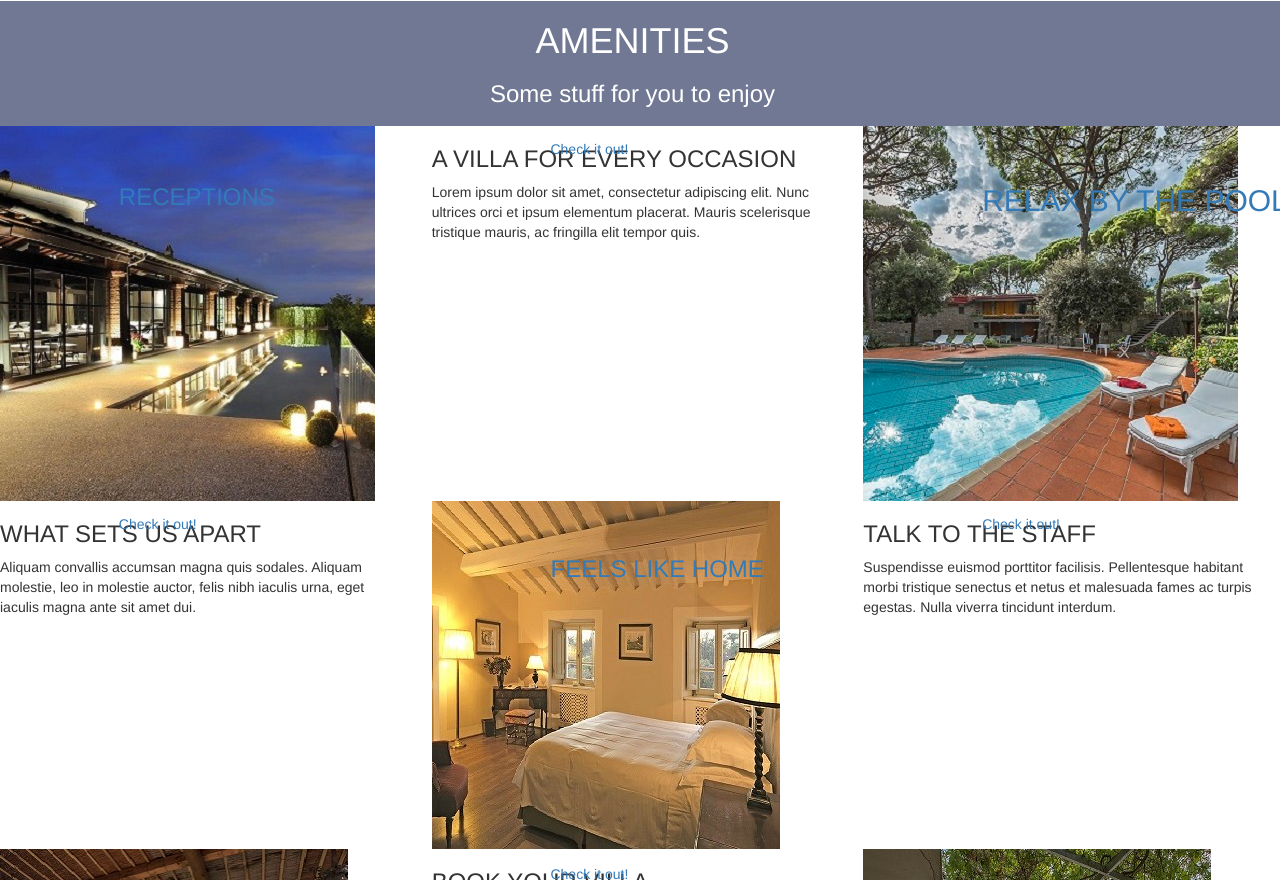
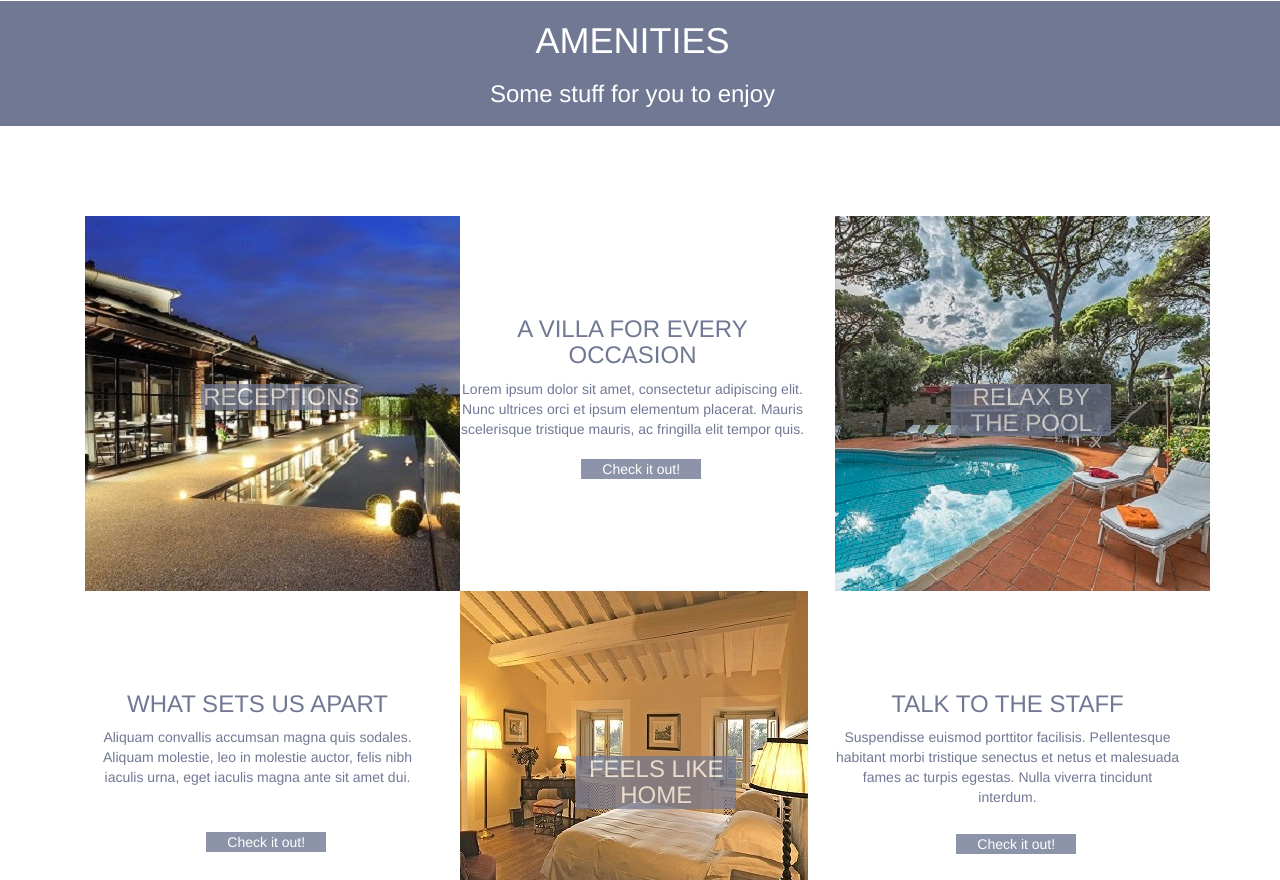
Before and after one commit to LeslieKornes/TuscanyVilla, a plain HTML site: page TuscanyVilla/index.html in a window 1280 px wide. Shown: the part 1920-2800 px from the top of the page. Drawn offline with nearby package versions, Linux system fonts and the light colour scheme.

Commit message:
checkerboard progress

```diff
--- a/TuscanyVilla/content/site.css
+++ b/TuscanyVilla/content/site.css
@@ -1,6 +1,8 @@
 html, body {
   overflow-x: hidden;
 }
+
+/*NAVBAR*/
 
 .navbarColor {
     background-color:#717893;
@@ -43,6 +45,9 @@ html, body {
     color:white;
 }
 
+
+/*PURPLE DESCRIPTION BARS*/
+
 .descriptionBar {
     text-align:center;
     margin-top:0;
@@ -52,9 +57,10 @@ html, body {
     color:white;
 }
 
-
+/*LOCATIONS*/
 .locBarsOneAndThree {
     margin:70px;
+     margin-bottom:70px;
 }
 
 .barOneAndThree {
@@ -66,7 +72,6 @@ html, body {
 
 .locBarTwo {
    background-color:#717893;
-   margin:50px 0px;
 }
 
 .barTwoPic {
@@ -81,6 +86,55 @@ html, body {
     text-align:justify;
 }
 
+/*CHECKERBOARD*/
+
+.checkerboardTopRow {
+    margin-top:90px;
+}
+
+.checkerboardRowOneAndThree {
+    margin-right:70px;
+    margin-left:70px;
+    height:100%;
+}
+
+.checkerboxButton h3 {
+    margin-left:15px;
+   margin-top:130px;
+   color:white;
+   max-width:160px;
+   text-align:center;
+   background-color:#717893;
+   opacity:.7;
+}
+.cover {
+    object-fit:cover;
+}
+
 .checkerboxes {
+    margin-top:100px;
+    text-align: center;
+    color:#717893;
+}
+
+.checkerboxButton p {
+   margin-top:220px;
+    margin-left:20px;
+   background-color:#717893;
+    color:white;
+    max-width:120px;
+    opacity:.8;
+}
+
+.middlecheckerbox {
 
 }
+
+.checkerboardRowTwo {
+    margin-right:70px;
+    margin-left:70px;
+    height:100%;
+}
+.checkerboardBottomRow {
+    margin-bottom: 90px;
+}
--- a/TuscanyVilla/index.html
+++ b/TuscanyVilla/index.html
@@ -44,8 +44,8 @@
     </nav>
 
     <!--FIRST ROW-->
+    <div class="container-fluid">
         <div class="row">
-        <div class="container-fluid">
             <div class="col-md-9"><img src="images/BackYardView.jpg" /></div>
             <h1 class="caption">Tuscany Villa</h1>
             <h3 class="captions">we specialize in relaxation</h3>
@@ -64,8 +64,8 @@
     </div>
 
     <!--LOCATION #1-->
+    <div class="container-fluid">
         <div class="row locBarsOneAndThree">
-        <div class="container-fluid">
             <div class="col-md-7 barOneAndThree">
                 <h2>Location #1</h2>
                 <p>
@@ -81,8 +81,8 @@
     </div>
 
     <!--LOCATION #2-->
+    <div class="container-fluid">
         <div class="row locBarTwo">
-        <div class="container-fluid">
             <div class="col-md-5 barTwoPic"><img src="images/MyHouse.jpeg" /></div>
             <div class="col-md-6 barTwo">
                 <h2>Location #2</h2>
@@ -98,8 +98,8 @@
     </div>
 
     <!--LOCATION #3-->
+    <div class="container-fluid">
         <div class="row locBarsOneAndThree">
-        <div class="container-fluid">
             <div class="col-md-7 barOneAndThree">
                 <h2>Location #3</h2>
                 <p>
@@ -125,40 +125,39 @@
     </div>
 
     <!--CHECKERBOARD LINE #1-->
-    <div class="row checkerboard">
     <div class="container-fluid">
-            <div class="col-md-4 checkerboxes">
+        <div class="row checkerboardTopRow checkerboardRowOneAndThree">
+            <div class="col-md-4">
                 <a href="#"><img class="cover" src="images/Patio.jpg" alt="..."></a>
                 <div class="caption ">
                     <a href="#" class="checkerboxButton"><h3>RECEPTIONS</h3></a>
                 </div>
             </div>
-
             <div class="col-md-4 ">
-                <div class="middlecheckerbox checkerboxes">
+                <div class="checkerboxes">
                     <h3>A VILLA FOR EVERY OCCASION</h3>
                     <p>
                         Lorem ipsum dolor sit amet, consectetur adipiscing elit. Nunc ultrices orci et ipsum
                         elementum placerat. Mauris scelerisque tristique mauris, ac fringilla elit tempor quis.
                     </p>
-                    <div class="caption ">
+                    <div class="caption">
                         <a href="#" class="checkerboxButton"><p>Check it out!</p></a>
                     </div>
                 </div>
             </div>
-            <div class="col-md-4 checkerboxes">
+            <div class="col-md-4">
                 <a href="#"><img class="cover" src="images/Pool.jpg" alt="..."></a>
-                <div class="caption ">
-                    <a href="#" class="checkerboxButton"><h2>RELAX BY THE POOL</h2></a>
-
+                <div class="caption">
+                    <a href="#" class="checkerboxButton"><h3>RELAX BY THE POOL</h3></a>
                 </div>
             </div>
         </div>
     </div>
 
     <!--CHECKERBOARD LINE #2-->
-    <div class="row checkerboardMiddleRow">
+
     <div class="container-fluid">
+        <div class="row checkerboardRowTwo">
             <div class="col-md-4 ">
                 <div class="middlecheckerbox checkerboxes">
                     <h3>WHAT SETS US APART</h3>
@@ -171,7 +170,7 @@
                     </div>
                 </div>
             </div>
-            <div class="col-md-4 checkerboxes">
+            <div class="col-md-4">
                 <a href="#"><img class="cover" src="images/Bedroom.jpg" alt="..."></a>
                 <div class="caption ">
                     <a href="#" class="checkerboxButton"><h3>FEELS LIKE HOME</h3></a>
@@ -193,9 +192,9 @@
     </div>
 
     <!--CHECKERBOARD LINE #3-->
-    <div class="row checkerboardBottomRow">
     <div class="container-fluid">
-            <div class="col-md-4 checkerboxes">
+        <div class="row checkerboardBottomRow checkerboardRowOneAndThree">
+            <div class="col-md-4">
                 <a href="#"><img class="cover" src="images/CoveredPatio.jpg" alt="..."></a>
                 <div class="caption ">
                     <a href="#" class="checkerboxButton"><h3>ENJOY THE VIEWS</h3></a>
@@ -214,7 +213,7 @@
                     </div>
                 </div>
             </div>
-            <div class="col-md-4 checkerboxes">
+            <div class="col-md-4 ">
                 <a href="#"><img class="cover" src="images/OpenPatio.jpg" alt="..."></a>
                 <div class="caption ">
                     <a href="#" class="checkerboxButton"><h3>PRIVATE DINING</h3></a>
@@ -227,7 +226,7 @@
     <!--REVIEWS BAR-->
     <div class="container-fluid">
         <div class="row">
-            <div class="col-md-12 titleBars">
+            <div class="col-md-12 descriptionBar">
                 <h1>REVIEWS</h1>
                 <h3>What our customers say</h3>
             </div>
@@ -241,7 +240,7 @@
                 <div id="Carousel" class="carousel slide">
                     <ol class="carousel-indicators">
                         <li data-target="Carousel" data-slide-to="0" class="active"></li>
-                        <li data-target="Carousel" data-slide-to="1"class="active"></li>
+                        <li data-target="Carousel" data-slide-to="1" class="active"></li>
                         <li data-target="Carousel" data-slide-to="2"></li>
                     </ol>
 
```
Lines whose indentation alone changed are shown as unchanged.
